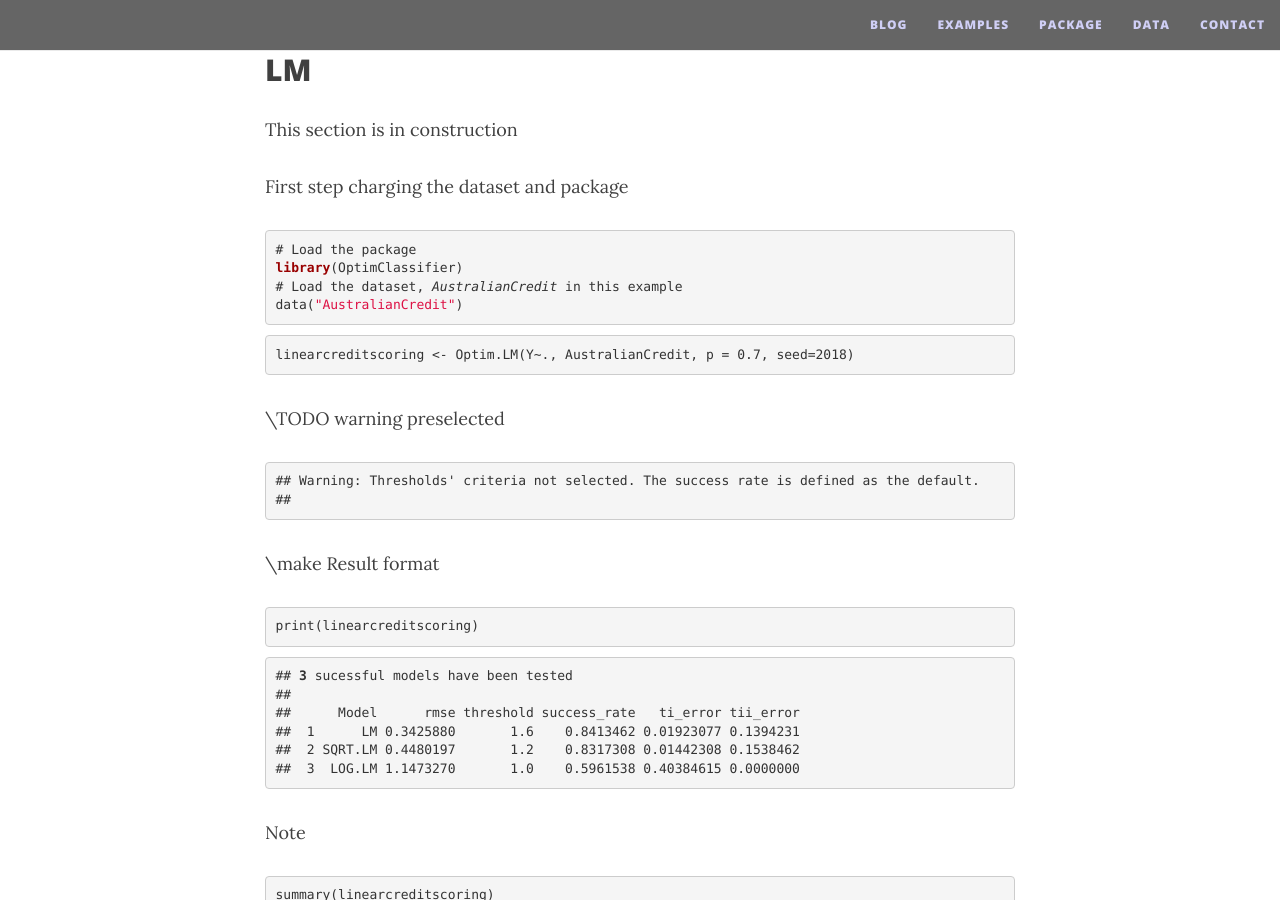
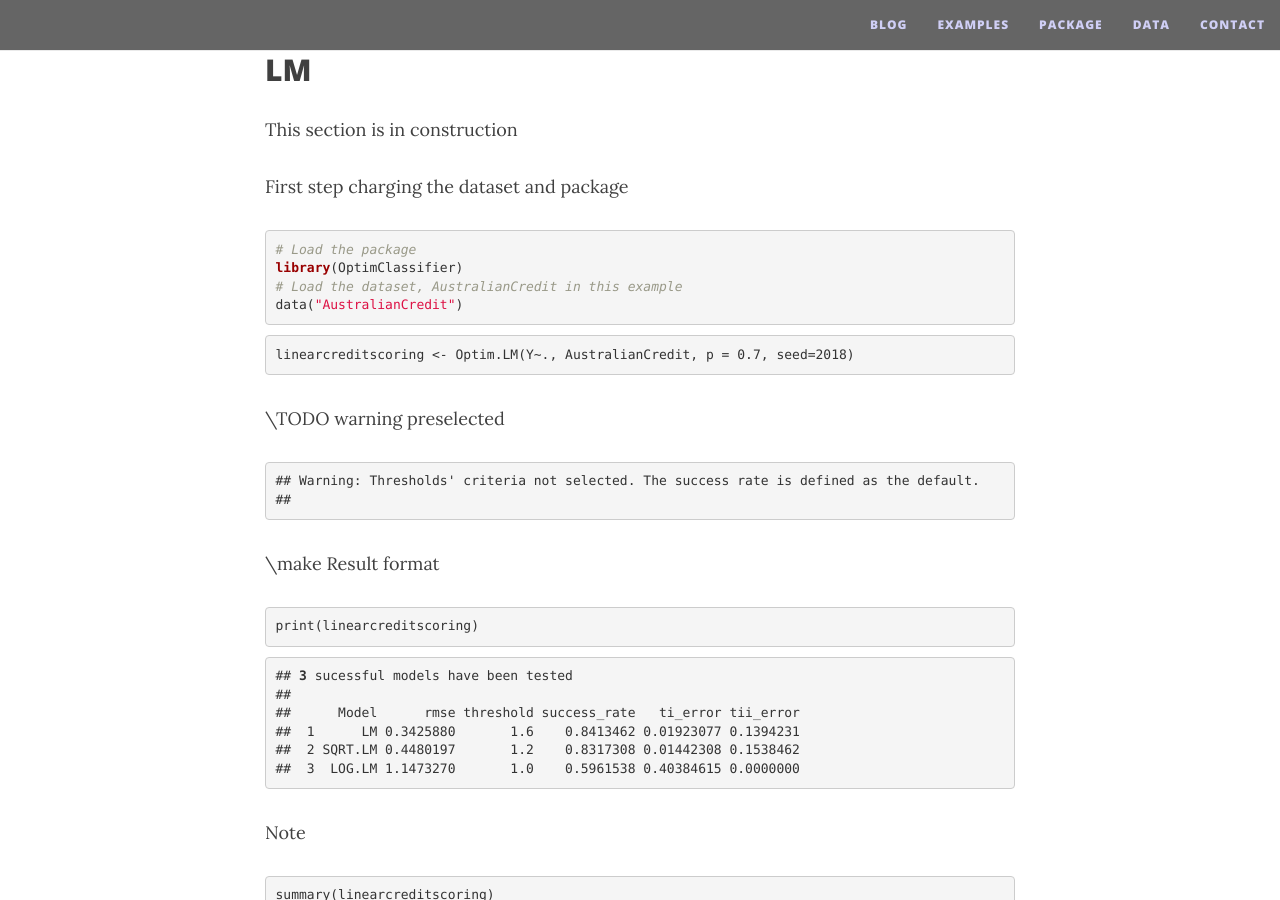
Before and after one commit to economistgame/OptimClassifier, a Jekyll site: the page built from examples/index.md, in a window 1280 px wide and 900 px high, scrolled down 379 px. Built offline with Jekyll 4.4.1, drawn with Linux system fonts in a browser that asks for light colours; nearby versions of some CDN libraries.

Commit message:
Update index.md

```diff
--- a/examples/index.md
+++ b/examples/index.md
@@ -36,9 +36,9 @@ color: #d14;
 </style>
 
 First step charging the dataset and package
-<pre class="r"><code># Load the package
+<pre class="r"><code><span class="hljs-comment"># Load the package </span>
 <span class="hljs-keyword">library</span>(OptimClassifier)
-# Load the dataset, <i>AustralianCredit</i> in this example
+<span class="hljs-comment"># Load the dataset, <i>AustralianCredit</i> in this example </span>
 data(<span class="hljs-string">"AustralianCredit"</span>)</code></pre>
 
 <pre class="r"><code>linearcreditscoring &lt;- Optim.LM(Y~., AustralianCredit, p = 0.7, seed=2018)</code></pre>
```
